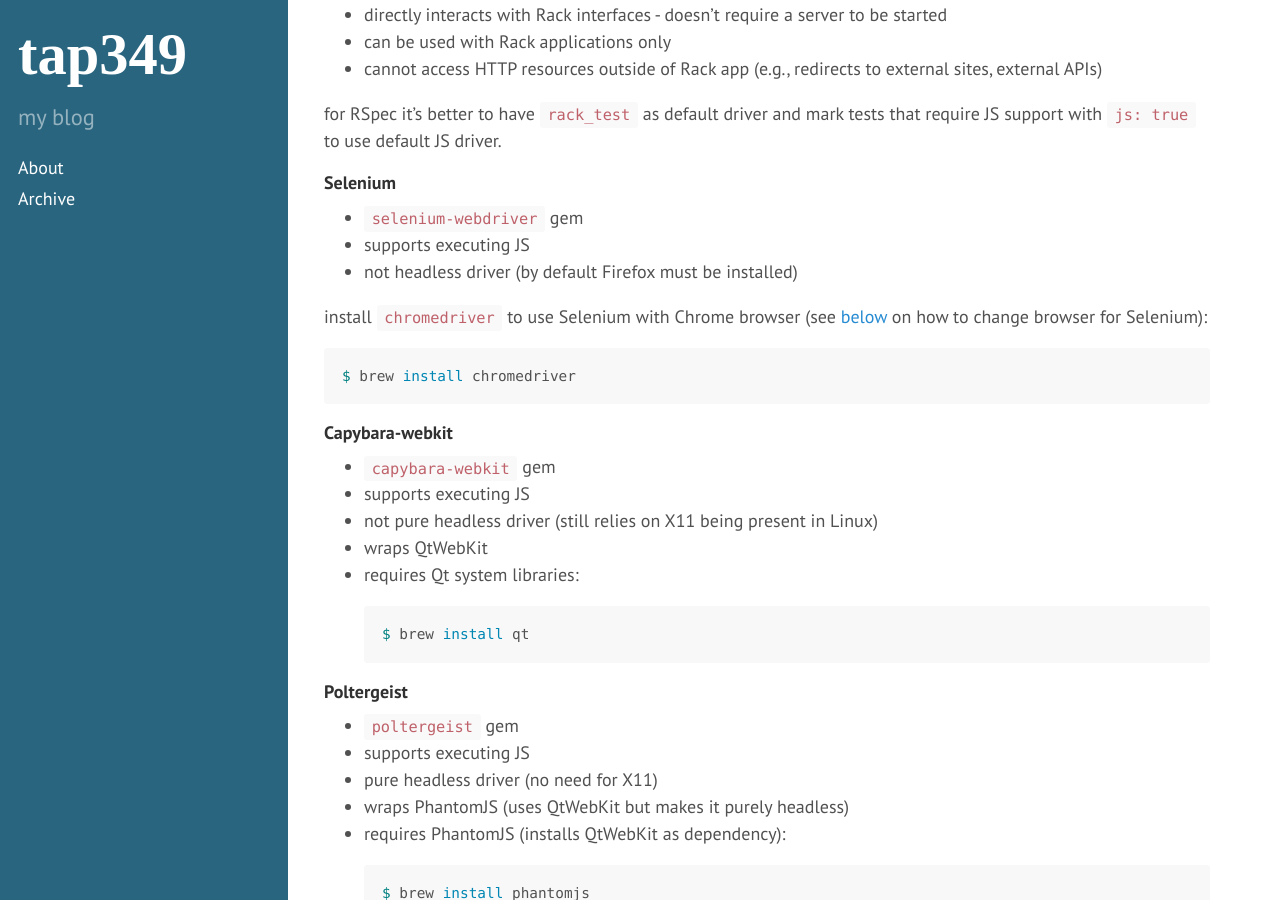
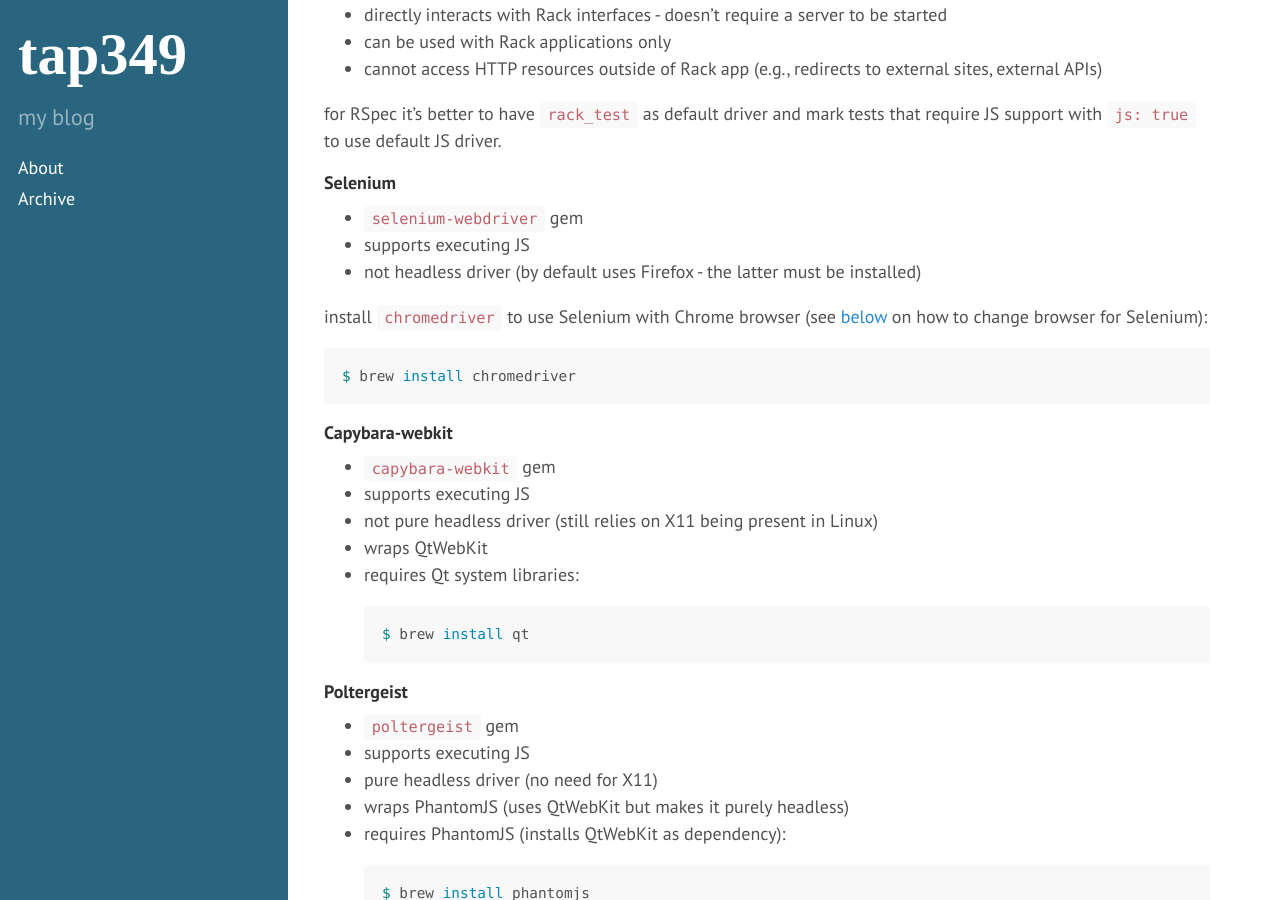
Before and after one commit to tap349/tap349.github.io, a Jekyll site: the page built from _posts/2016-04-09-capybara.md, in a window 1280 px wide and 900 px high, scrolled down 3333 px. Built offline with Jekyll 4.4.1, drawn with Linux system fonts in a browser that asks for light colours.

Commit message:
update 2016-04-14_11:22:36

```diff
--- a/_posts/2016-04-09-capybara.md
+++ b/_posts/2016-04-09-capybara.md
@@ -129,7 +129,7 @@
 
 - `selenium-webdriver` gem
 - supports executing JS
-- not headless driver (by default Firefox must be installed)
+- not headless driver (by default uses Firefox - the latter must be installed)
 
 install `chromedriver` to use Selenium with Chrome browser
 (see [below](#customizing-drivers) on how to change browser for Selenium):
```
